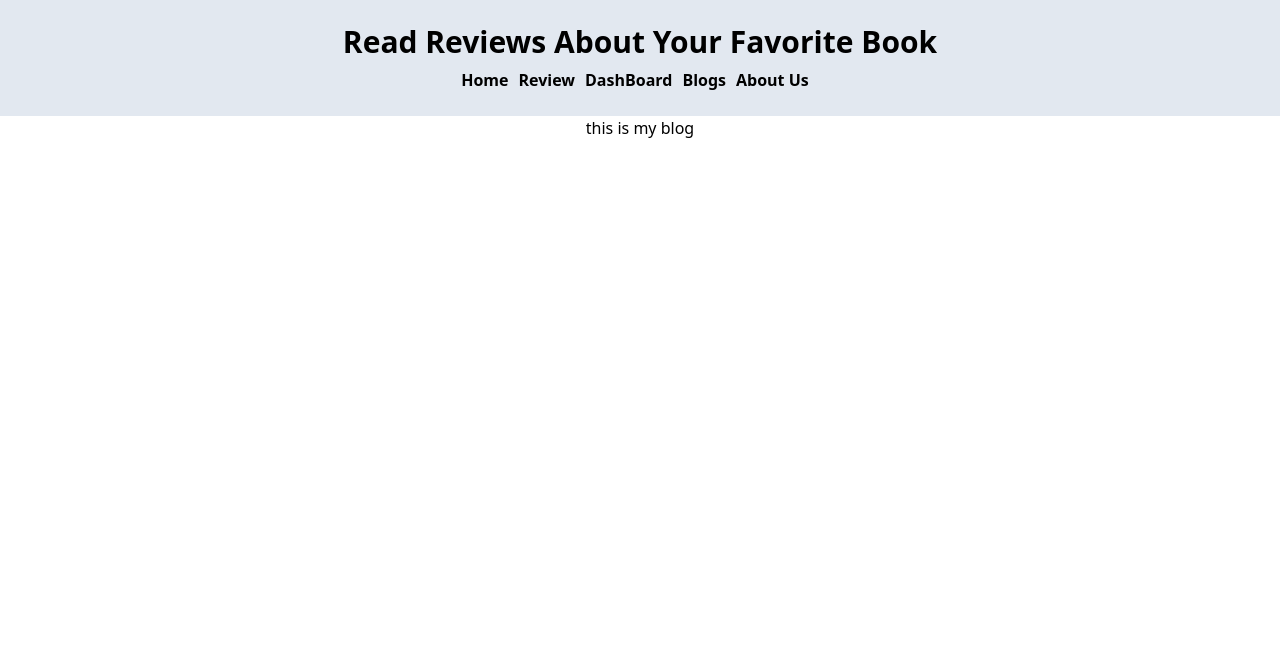
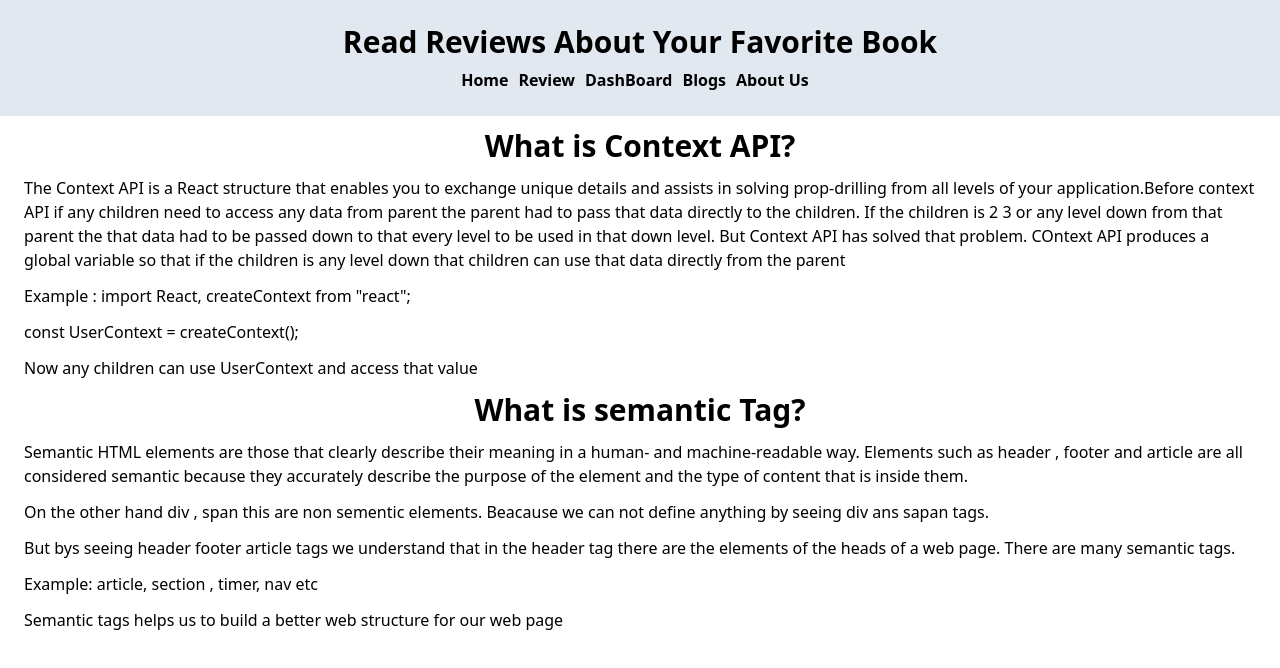
Before and after one commit to PROTTASAKARIM/assignment9-product-analysis, a React (Create React App) app: page /blogs in a window 1280 px wide. Shown: the top 668 px of the page. Built offline with nearby package versions, Linux system fonts and the light colour scheme.

Commit message:
qus ans done

```diff
--- a/src/components/Blogs/Blogs.js
+++ b/src/components/Blogs/Blogs.js
@@ -2,8 +2,21 @@ import React from 'react';
 
 const Blogs = () => {
     return (
-        <div>
-            <h1>this is my blog</h1>
+        <div className='m-3'>
+            <h1 className='font-semibold text-3xl m-3'>What is Context API?</h1>
+            <p className='m-3 text-left'>The Context API is a React structure that enables you to exchange unique details and assists in solving prop-drilling from all levels of your application.Before context API if any children need to access any data from parent the parent had to pass that data directly to the children. If the children is 2 3 or any level down from that parent the that data had to be passed down to that every level to be used in that down level. But Context API has solved that problem. COntext API produces a global variable so that if the children is any level down that children can use that data directly from the parent </p>
+            <p className='m-3 text-left'>Example : import React, createContext from "react";
+
+            </p>
+            <p className='m-3 text-left'>const UserContext = createContext();</p>
+            <p className='m-3 text-left'>Now any children can use UserContext and access that value</p>
+            <h1 className='font-semibold text-3xl m-3'>What is semantic Tag?</h1>
+            <p className='m-3 text-left'>Semantic HTML elements are those that clearly describe their meaning in a human- and machine-readable way. Elements such as header , footer and article are all considered semantic because they accurately describe the purpose of the element and the type of content that is inside them.</p>
+            <p className='m-3 text-left'> On the other hand div , span this are non sementic elements. Beacause we can not define anything by seeing div ans sapan tags. </p>
+            <p className='m-3 text-left'>But bys seeing header footer article tags we understand that in the header tag there are the elements of the heads of a web page. There are many semantic tags.</p>
+            <p className='m-3 text-left'>Example: article, section , timer, nav etc </p>
+            <p className='m-3 text-left'>Semantic tags helps us to build a better web structure for our web page </p>
+
         </div>
     );
 };
```
Also changed, not shown: 1 other file (tests, documents, lock files or other folders).
